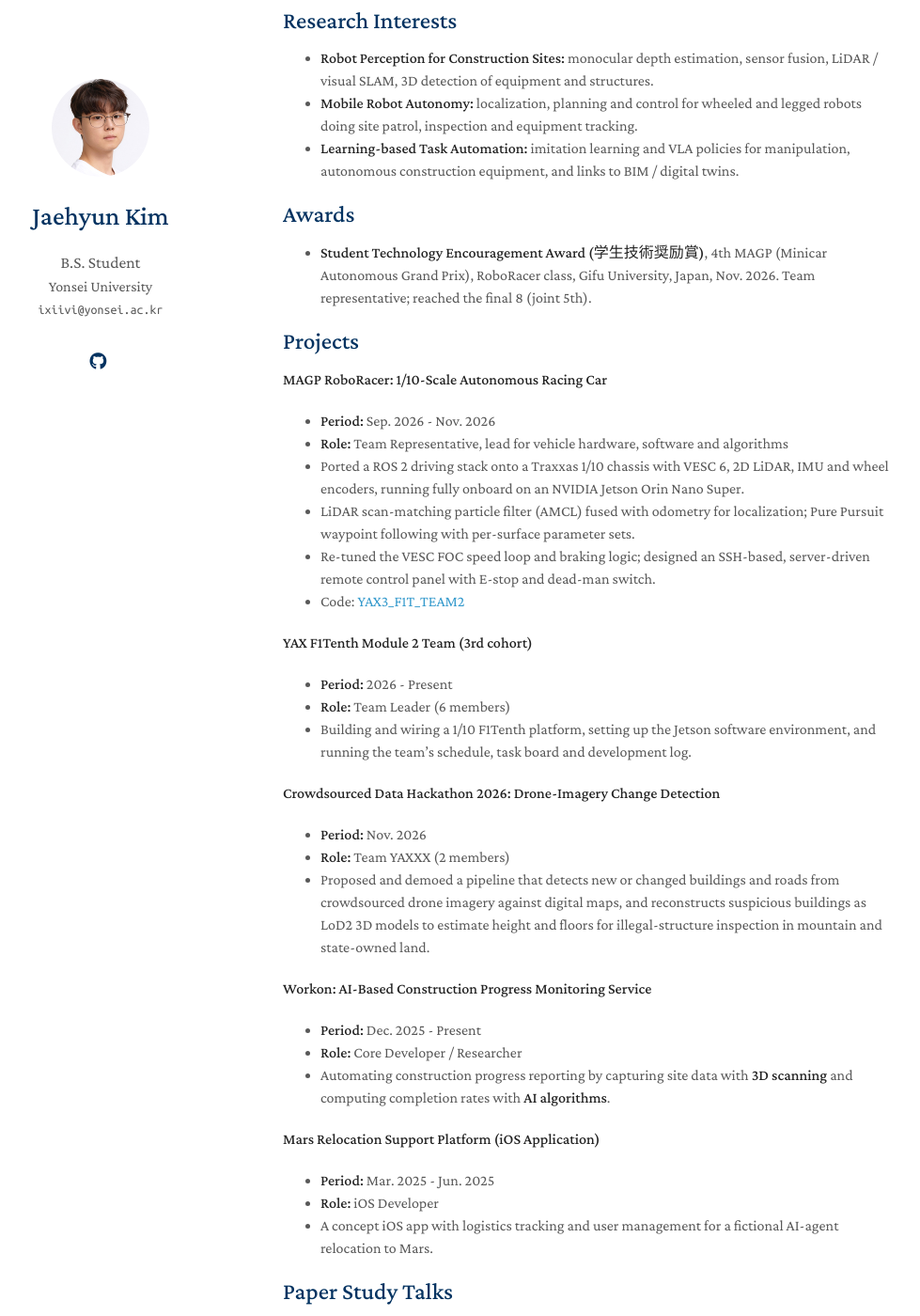
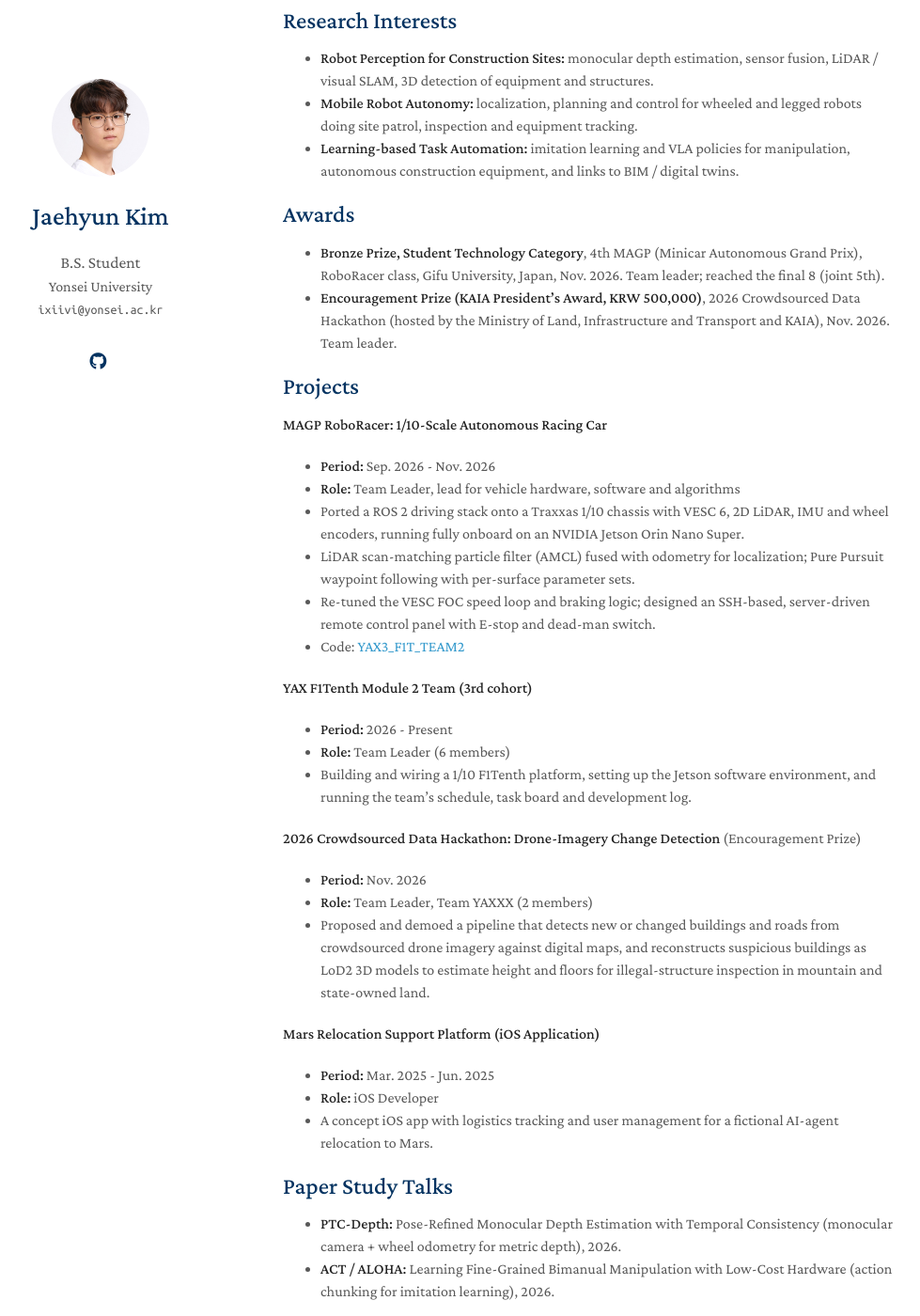
Before and after one commit to ixiivi/ixiivi.github.io, a Jekyll site: the page built from index.md, in a window 1280 px wide and 1400 px high, scrolled down 309 px. Shown: the whole window at 94% size, without its empty margins (169-1148 px from the left). Built offline with Jekyll 4.4.1, drawn with Linux system fonts in a browser that asks for light colours; a style sheet for code colours, icons or effects is not loaded; our own code applies the rules of GitHub Pages for plain Markdown files; some of the changed text lies outside the part shown.

Commit message:
Update awards; remove Workon
- MAGP: Bronze Prize, Student Technology Category (team leader)
- Add 2026 Crowdsourced Data Hackathon Encouragement Prize (team leader)
- Remove Workon project and news item

Co-Authored-By: Claude Opus 5.5 <noreply@anthropic.com>

```diff
--- a/index.md
+++ b/index.md
@@ -16,13 +16,14 @@ I build and race small autonomous vehicles in the Yonsei autonomous-driving club
 
 ## Awards
 
-- **Student Technology Encouragement Award (学生技術奨励賞)**, 4th MAGP (Minicar Autonomous Grand Prix), RoboRacer class, Gifu University, Japan, Nov. 2026. Team representative; reached the final 8 (joint 5th).
+- **Bronze Prize, Student Technology Category**, 4th MAGP (Minicar Autonomous Grand Prix), RoboRacer class, Gifu University, Japan, Nov. 2026. Team leader; reached the final 8 (joint 5th).
+- **Encouragement Prize (KAIA President's Award, KRW 500,000)**, 2026 Crowdsourced Data Hackathon (hosted by the Ministry of Land, Infrastructure and Transport and KAIA), Nov. 2026. Team leader.
 
 ## Projects
 
 **MAGP RoboRacer: 1/10-Scale Autonomous Racing Car**
 - **Period:** Sep. 2026 - Nov. 2026
-- **Role:** Team Representative, lead for vehicle hardware, software and algorithms
+- **Role:** Team Leader, lead for vehicle hardware, software and algorithms
 - Ported a ROS 2 driving stack onto a Traxxas 1/10 chassis with VESC 6, 2D LiDAR, IMU and wheel encoders, running fully onboard on an NVIDIA Jetson Orin Nano Super.
 - LiDAR scan-matching particle filter (AMCL) fused with odometry for localization; Pure Pursuit waypoint following with per-surface parameter sets.
 - Re-tuned the VESC FOC speed loop and braking logic; designed an SSH-based, server-driven remote control panel with E-stop and dead-man switch.
@@ -33,15 +34,10 @@ I build and race small autonomous vehicles in the Yonsei autonomous-driving club
 - **Role:** Team Leader (6 members)
 - Building and wiring a 1/10 F1Tenth platform, setting up the Jetson software environment, and running the team's schedule, task board and development log.
 
-**Crowdsourced Data Hackathon 2026: Drone-Imagery Change Detection**
+**2026 Crowdsourced Data Hackathon: Drone-Imagery Change Detection** (Encouragement Prize)
 - **Period:** Nov. 2026
-- **Role:** Team YAXXX (2 members)
+- **Role:** Team Leader, Team YAXXX (2 members)
 - Proposed and demoed a pipeline that detects new or changed buildings and roads from crowdsourced drone imagery against digital maps, and reconstructs suspicious buildings as LoD2 3D models to estimate height and floors for illegal-structure inspection in mountain and state-owned land.
-
-**Workon: AI-Based Construction Progress Monitoring Service**
-- **Period:** Dec. 2025 - Present
-- **Role:** Core Developer / Researcher
-- Automating construction progress reporting by capturing site data with **3D scanning** and computing completion rates with **AI algorithms**.
 
 **Mars Relocation Support Platform (iOS Application)**
 - **Period:** Mar. 2025 - Jun. 2025
@@ -61,7 +57,6 @@ I build and race small autonomous vehicles in the Yonsei autonomous-driving club
 
 ## News
 
-- **[Nov. 2026]** Won the Student Technology Encouragement Award at the 4th MAGP RoboRacer class in Gifu, Japan.
-- **[Nov. 2026]** Took part in the Crowdsourced Data Hackathon 2026 at Yonsei University.
+- **[Nov. 2026]** Won the Bronze Prize (Student Technology Category) at the 4th MAGP RoboRacer class in Gifu, Japan.
+- **[Nov. 2026]** Won the Encouragement Prize at the 2026 Crowdsourced Data Hackathon.
 - **[2026]** Leading Module 2 of the 3rd YAX F1Tenth cohort; preparing the camera lane-detection task for KRoC 2027.
-- **[Dec. 2025]** Started "Workon," a 3D scan-based construction progress monitoring project.
```
